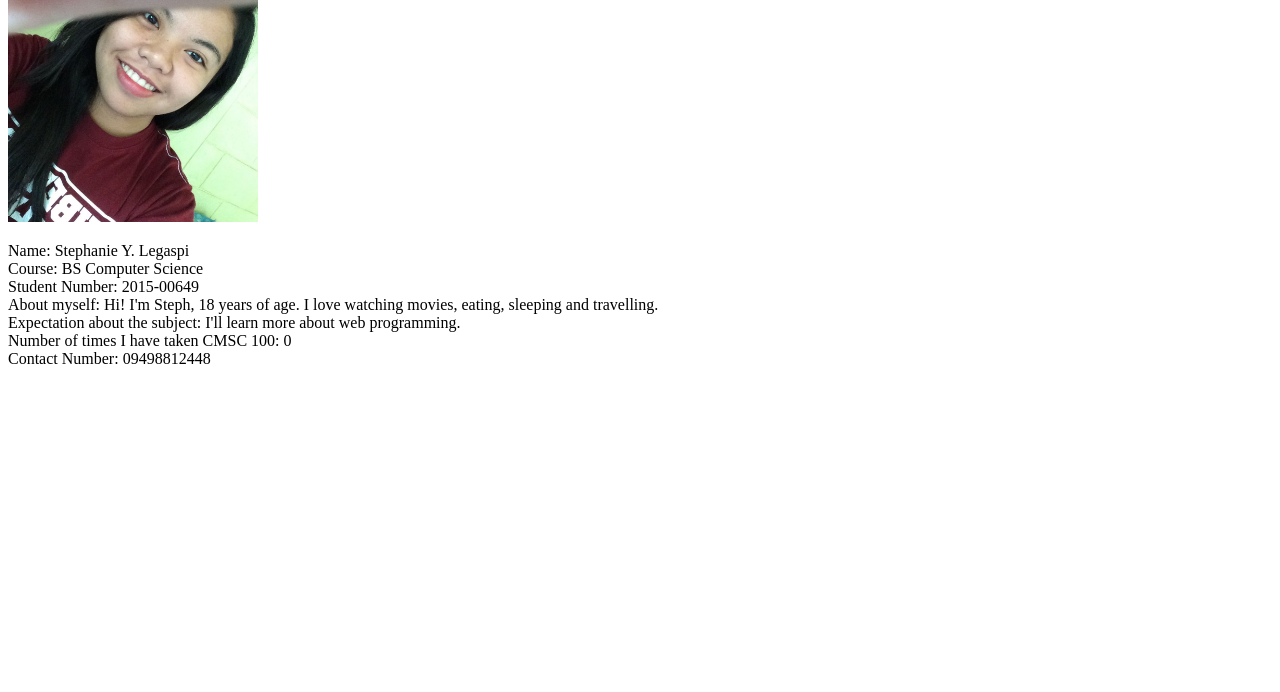
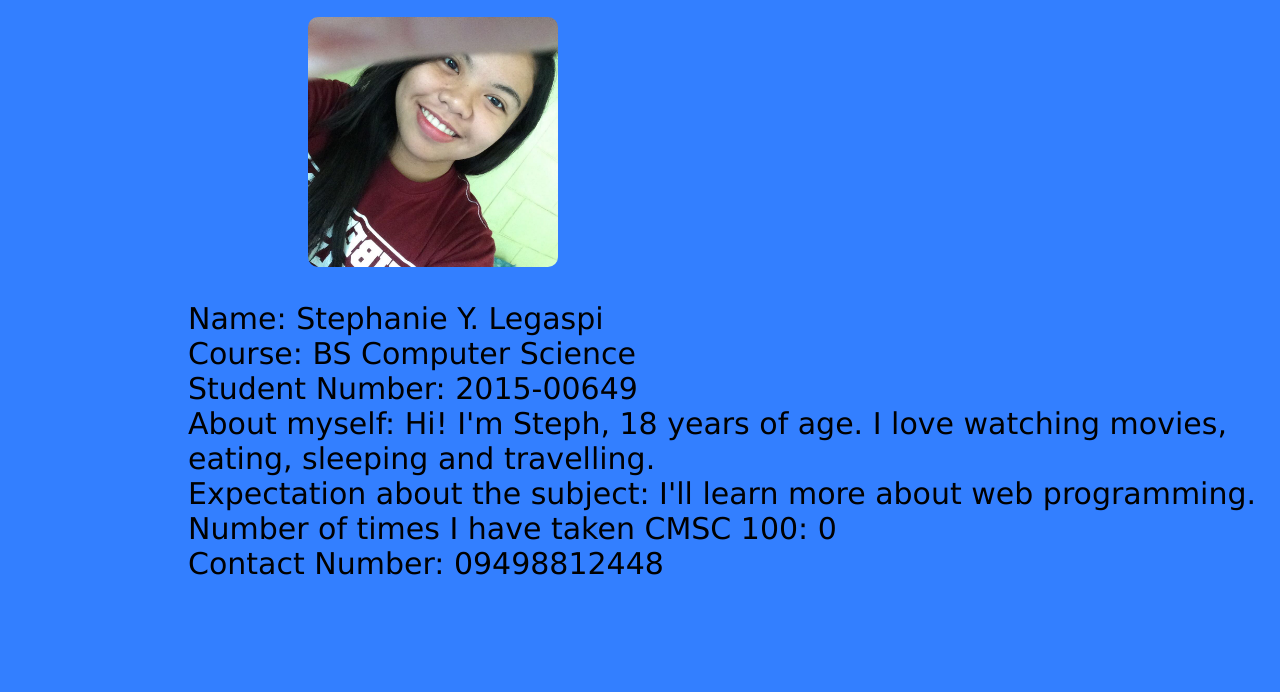
Before and after one commit to StephLegaspi/StephLegaspi.github.io, a plain HTML site: page index.html in a window 1280 px wide. Shown: the part 108-800 px from the top of the page. Drawn offline with Linux system fonts and the light colour scheme.

Commit message:
Initial commit

```diff
--- a/design.css
+++ b/design.css
@@ -1 +1,22 @@
-legaspi
+body{
+	background-color:  #337FFF;
+}
+
+h1{
+	margin-left: 340px;
+	font-size: 50px;
+	color: black;
+	font-family: "Verdana", sans-serif;
+}
+
+img{
+	margin-left: 300px;
+	border-radius: 10px;
+}
+p {
+	color: black;
+	font-family: "Verdana", sans-serif;
+	font-size: 30px;
+	margin-left: 180px;
+
+}
```
